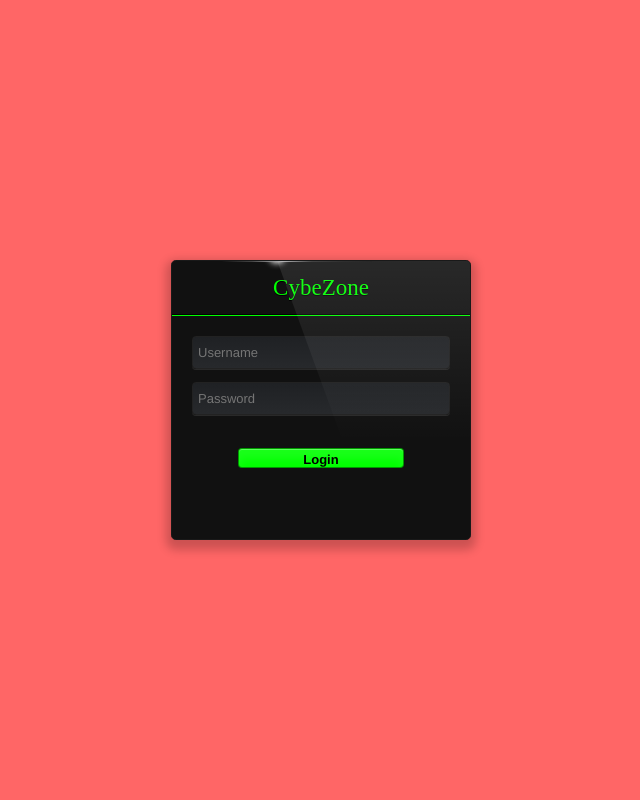
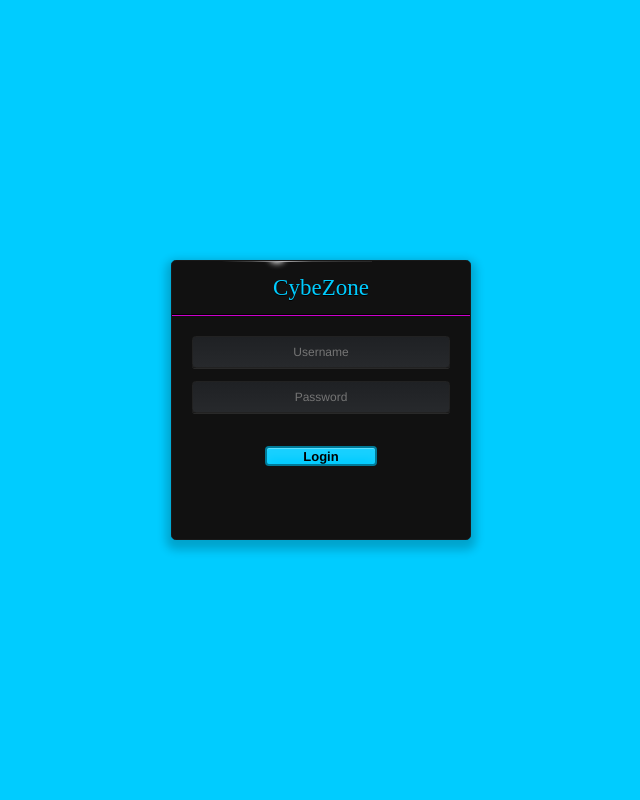
Before and after one commit to aneeshamishel/Cross-Site-Request-Forgery-Protection-In-Web-Applications-Via-Double-Submit-Cookies, a PHP site: page / in a window 1280 px wide. Shown: the whole page, without its empty margins (319-959 px from the left). Run offline with PHP 8.4, Linux system fonts and the light colour scheme; some libraries are stand-ins or nearby versions.

Commit message:
Add files via upload

```diff
--- a/CSRF-Double-Submit-Cookies/css/style.css
+++ b/CSRF-Double-Submit-Cookies/css/style.css
@@ -31,7 +31,7 @@ html,body {
 }
 
 body {
-  background: #ff6666;
+  background: #00ccff;
   color: #FFF;
   font-family: "Helvetica Neue Light", "Helvetica Neue", Helvetica, Arial, "Lucida Grande", sans-serif;
   font-size: 12px;
@@ -51,15 +51,9 @@ body {
 .background {
   background: url('https://myrror.co/etc/419062774_1385132057.jpg');
   background-size: cover;
-  -webkit-filter: blur(10px);
-          filter: blur(10px);
-  height: 105%;
+  height: 120%;
   position: relative;
-  width: 105%;
-  right: -2.5%;
-  left: -2.5%;
-  top: -2.5%;
-  bottom: -2.5%;
+  width: 120%;
 }
 
 * {
@@ -108,7 +102,7 @@ form:before {
 }
 
 .inset {
-  border-top: 1px solid #00ff00;
+  border-top: 1px solid #cc00cc;
   padding: 20px;
 }
 
@@ -123,54 +117,29 @@ form h1 {
 }
 
 form h1 {
-  color: #00ff00;
+  color: #00ccff;
   font-family: Copperplate Gothic Light;
   font-weight: normal;
 }
 
-form h1.poweron {
-  color: #00ff00;
-  transition: all 0.5s;
-  -webkit-animation: flicker 1s ease-in-out 1 alternate, neon 1.5s ease-in-out infinite alternate;
-          animation: flicker 1s ease-in-out 1 alternate, neon 1.5s ease-in-out infinite alternate;
-  -webkit-animation-delay: 0s, 1s;
-          animation-delay: 0s, 1s;
-}
 
-form h1:after {
-  position: absolute;
-  width: 250px;
-  height: 180px;
-  content: "";
-  display: block;
-  pointer-events: none;
-  top: 0;
-  margin-left: 138px;
-  -webkit-transform-style: flat;
-          transform-style: flat;
-  -webkit-transform: skew(20deg);
-          transform: skew(20deg);
-  background: -ms-linear-gradient(top, hsla(0,0%,100%,0.1) 0%,hsla(0,0%,100%,0) 100%);
-  filter: progid:DXImageTransform.Microsoft.gradient( startColorstr='#42ffffff', endColorstr='#00ffffff',GradientType=0 );
-  background: linear-gradient(to bottom, hsla(0,0%,100%,0.1) 0%,hsla(0,0%,100%,0) 100%);
 
-}
-
-input[type=text], input[type=password] , input[type=email] {
+input[type=text], input[type=password],input[type=email] {
+  text-align: center;
   background: linear-gradient(#1f2124,#27292c);
   border: 1px solid #222;
   border-radius: .3em;
   box-shadow: 0 1px 0 rgba(255,255,255,0.1);
   color: #FFF;
-  font-size: 13px;
+  font-size: 12px;
   margin-bottom: 13px;
   padding: 8px 5px;
   width: 100%;
 }
 
 input[type=submit] {
-  background: #00ff00;
-  border: 1px solid rgba(0,0,0,0.4);
+  background: #00ccff;
+  border: 2px solid rgba(0,0,0,0.4);
   border-radius: .3em;
   box-shadow: inset 0 1px 0 rgba(255,255,255,0.3), inset 0 10px 10px rgba(255,255,255,0.1);
   color: #000000;
@@ -178,8 +147,8 @@ input[type=submit] {
   font-size: 13px;
   font-weight: bold;
   height: 20px;
-  padding: 4px 10px;
-  width: 60%;
+  padding: 2px 8px;
+  width: 40%;
 }
 
 
@@ -187,14 +156,7 @@ input[type=submit]:hover, input[type=submit]:focus {
   box-shadow: inset 0 1px 0 rgba(255,255,255,0.3), inset 0 -10px 10px rgba(255,255,255,0.1);
 }
 
-input[type=text]:hover:not([disabled]),
-input[type=text]:focus,
-input[type=password]:hover:not([disabled]),
-input[type=password]:focus,
-label:hover ~ input[type=text],
-label:hover ~ input[type=password] {
-  background: #66ff66;
-}
+
 
 .p-container {
   padding: 0 10px 10px;
@@ -210,7 +172,7 @@ label:hover ~ input[type=password] {
   color: #0d93ff;
   display: block;
   float: left;
-  padding-top: 3px;
+  padding-top: 2px;
 }
 
 
```
